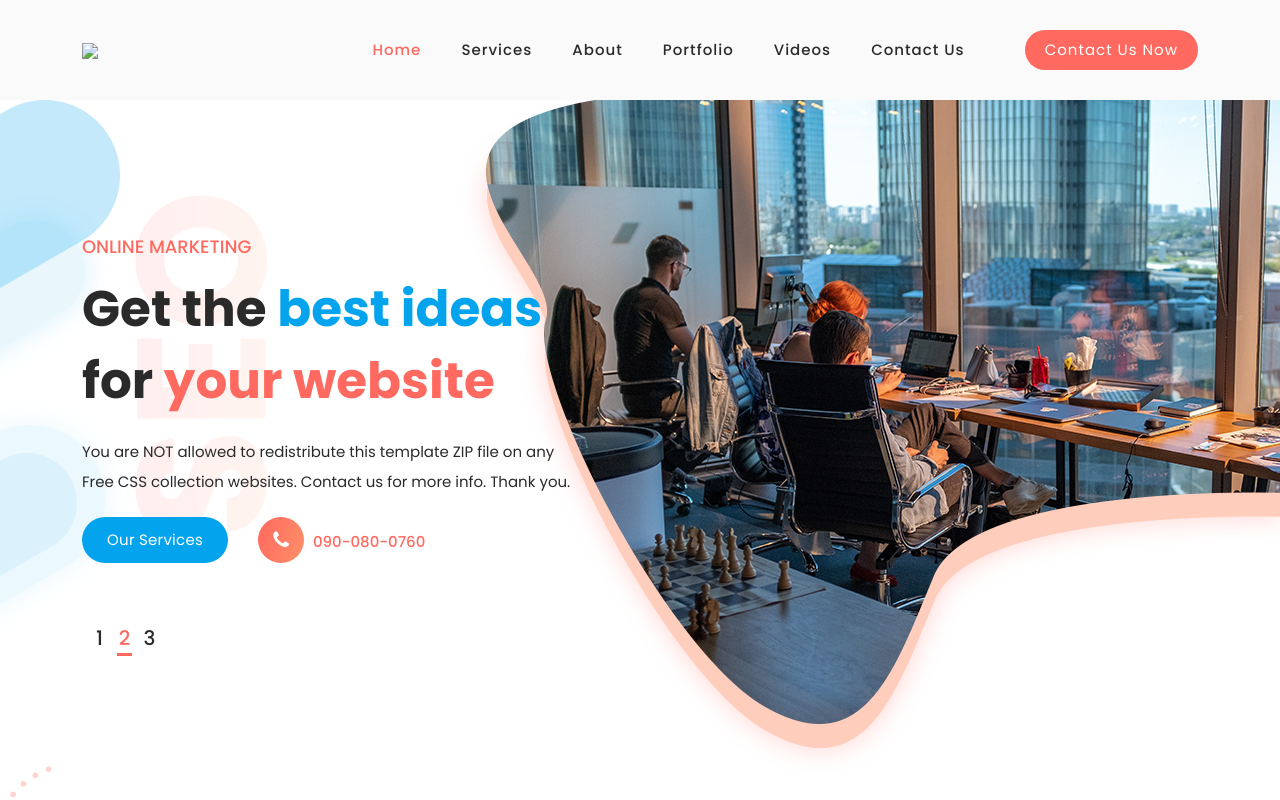
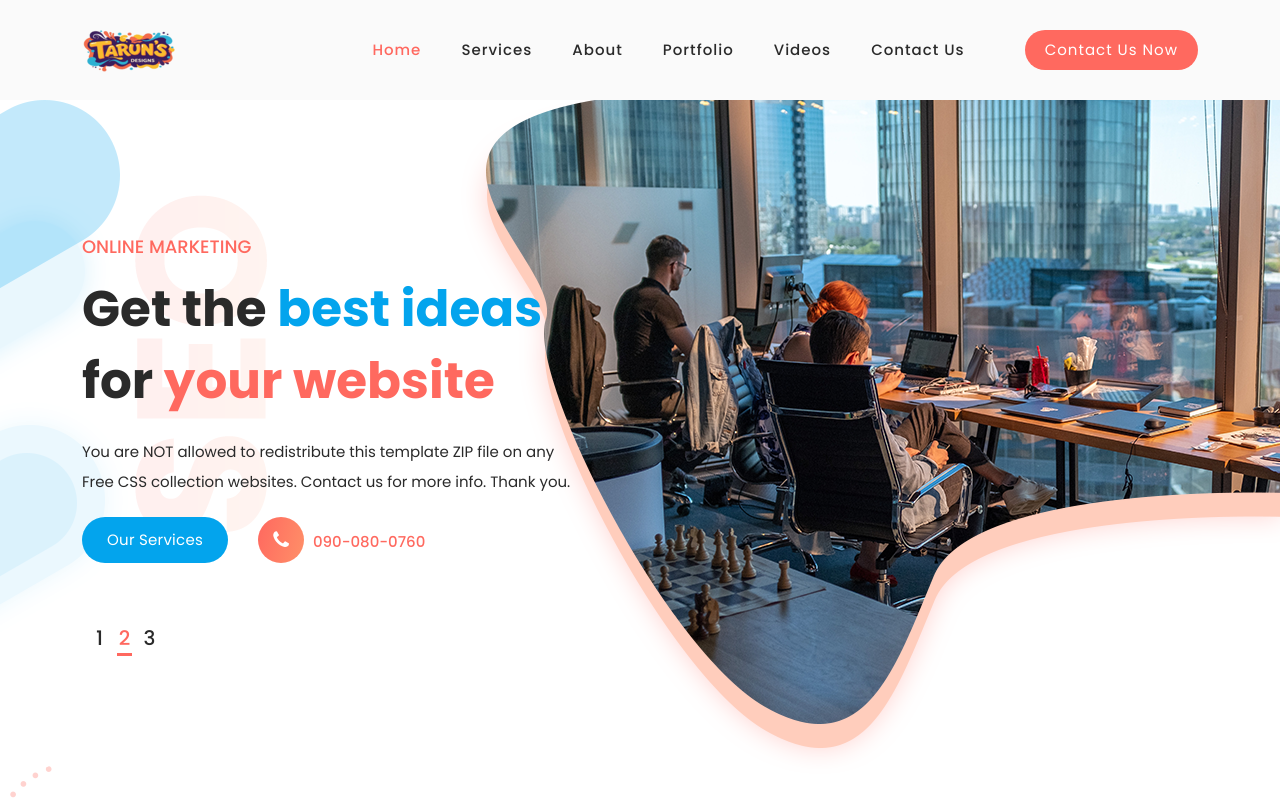
Before and after one commit to ByteBrand1997/ByteBrand, a plain HTML site: page index.html in a window 1280 px wide. Shown: the top 800 px of the page. Drawn offline with Linux system fonts and the light colour scheme.

Commit message:
Update index.html

```diff
--- a/index.html
+++ b/index.html
@@ -48,7 +48,7 @@
           <nav class="main-nav">
             <!-- ***** Logo Start ***** -->
             <a href="index.html" class="logo">
-              <img src="assets/images/logo.png">
+              <img src="assets/images/logo1.png">
             </a>
             <!-- ***** Logo End ***** -->
             <!-- ***** Menu Start ***** -->
```
